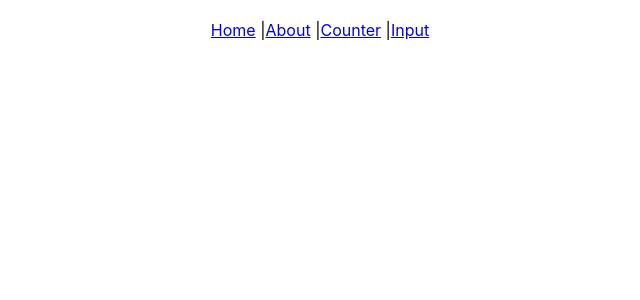
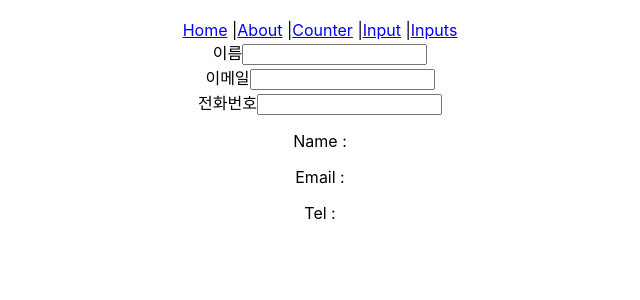
Before and after one commit to ahkjeflhkeuvha/React-Study, a React (Create React App) app in the folder my-app/: page /inputs in a window 1280 px wide. Shown: the top 300 px of the page, without its empty margins (320-960 px from the left). Built offline with nearby package versions, Linux system fonts and the light colour scheme.

Commit message:
[react] inputs 컴포넌트 만들기

```diff
--- a/my-app/src/App.js
+++ b/my-app/src/App.js
@@ -7,6 +7,7 @@
 import About from './pages/about.js'
 import Counter from './pages/counter.js'
 import Input from './pages/input.js'
+import Inputs from './pages/inputs.js';
 
 function App() {
   return (
@@ -15,13 +16,15 @@
         <Link to="/home">Home</Link>  |
         <Link to="/about">About</Link>  |
         <Link to="/counter">Counter</Link>  |
-        <Link to="/input">Input</Link>
+        <Link to="/input">Input</Link>  |
+        <Link to="/inputs">Inputs</Link>
       </nav>
       <Routes>
         <Route path="/home" element={<Home />}></Route>
         <Route path="/about" element={<About />}></Route>
         <Route path="/counter" element={<Counter />}></Route>
-        <Route paht="/input" element={<Input />}></Route>
+        <Route path="/input" element={<Input />}></Route>
+        <Route path="/inputs" element={<Inputs />}></Route>
       </Routes>
     </div>
   );
--- /dev/null
+++ b/my-app/src/pages/inputs.js
@@ -0,0 +1,44 @@
+import { React, useState } from 'react'
+
+const Inputs = () => {
+    const [inputs, setInputs] = useState({
+        name: "",
+        email: "",
+        tel: ""
+    })
+
+    const { name, email, tel } = inputs
+
+    const changeItem = (e) => {
+        const value = e.target.value
+        const id = e.target.id
+
+        setInputs({
+            ...inputs, // 깊은 복사 -> inputs[name] = name 과 같은 얕은 복사는 안 됨
+            [id]: value
+        })
+    }
+
+    return (
+        <div>
+            <div>
+                <label>이름</label>
+                <input type='text' id='name' value={name} onChange={changeItem}></input>
+            </div>
+            <div>
+                <label>이메일</label>
+                <input type='email' id='email' value={email} onChange={changeItem}></input>
+            </div>
+            <div>
+                <label>전화번호</label>
+                <input type='tel' id='tel' value={tel} onChange={changeItem}></input>
+            </div>
+
+            <p>Name : {name}</p>
+            <p>Email : {email}</p>
+            <p>Tel : {tel}</p>
+        </div>
+    )
+}
+
+export default Inputs
```
